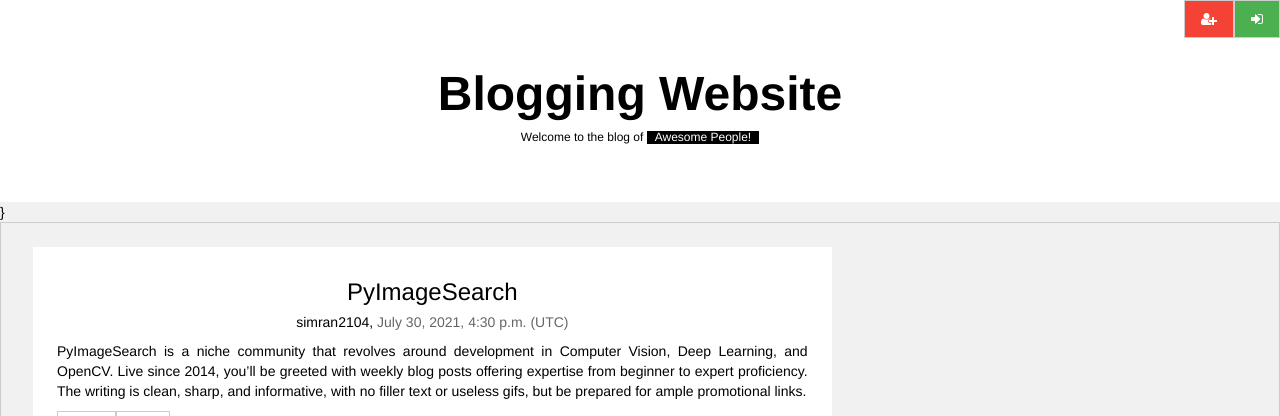
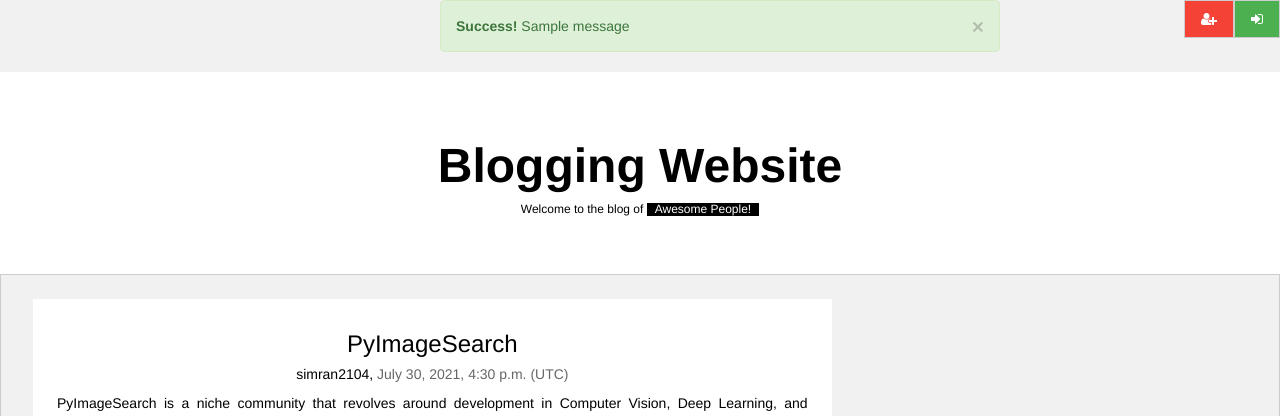
Before and after one commit to simran2104/Blogging-Website-using-Django, a Django app: page / in a window 1280 px wide. Shown: the top 416 px of the page. Run offline with Django 3.2, Linux system fonts and the light colour scheme; data comes from the database, SQL or seed files in the repository; both versions use the stored data as it was after the commit; one stand-in notice (Sample message) is shown; some libraries are stand-ins or nearby versions.

Commit message:
added message label

```diff
--- a/templates/base.html
+++ b/templates/base.html
@@ -13,14 +13,16 @@
 </style>
 <body class="w3-light-grey">
 
+
+
 <!-- w3-content defines a container for fixed size centered content,
 and is wrapped around the whole page content, except for the footer in this example -->
 <div class="w3-content" style="max-width:1600px">
 
 
 {% block register %}{% endblock register %}
+{% block message %} {% endblock %}
   <!-- Header -->
-
   {% block header %}{% endblock %}
 
 
--- a/templates/index.html
+++ b/templates/index.html
@@ -1,6 +1,26 @@
 {% extends 'base.html' %}
 {% load socialaccount %}
 {% block title %} <title>Blog - Home</title> {% endblock title %}
+
+
+
+{% block message %}
+<link rel="stylesheet" href="https://maxcdn.bootstrapcdn.com/bootstrap/3.4.1/css/bootstrap.min.css">
+  <script src="https://ajax.googleapis.com/ajax/libs/jquery/3.5.1/jquery.min.js"></script>
+  <script src="https://maxcdn.bootstrapcdn.com/bootstrap/3.4.1/js/bootstrap.min.js"></script>
+
+{% if messages %}
+<ul class="messages" style="width: 600px;margin-left:400px">
+  {% for message in messages %}
+  <div class="alert alert-success">
+    <strong>Success!</strong> {{message}}
+    <button type="button" class="close" data-dismiss="alert" aria-label="Close">
+      <span aria-hidden="true">&times;</span>
+    </button>
+  {% endfor %}
+</ul>
+{% endif %}
+{% endblock %}
 
 
 {% block header %}
@@ -18,7 +38,6 @@
   </header>
 
  {% endif %}
-  }
 {% endblock %}
 
 
```
Also changed, not shown: db.sqlite3.
